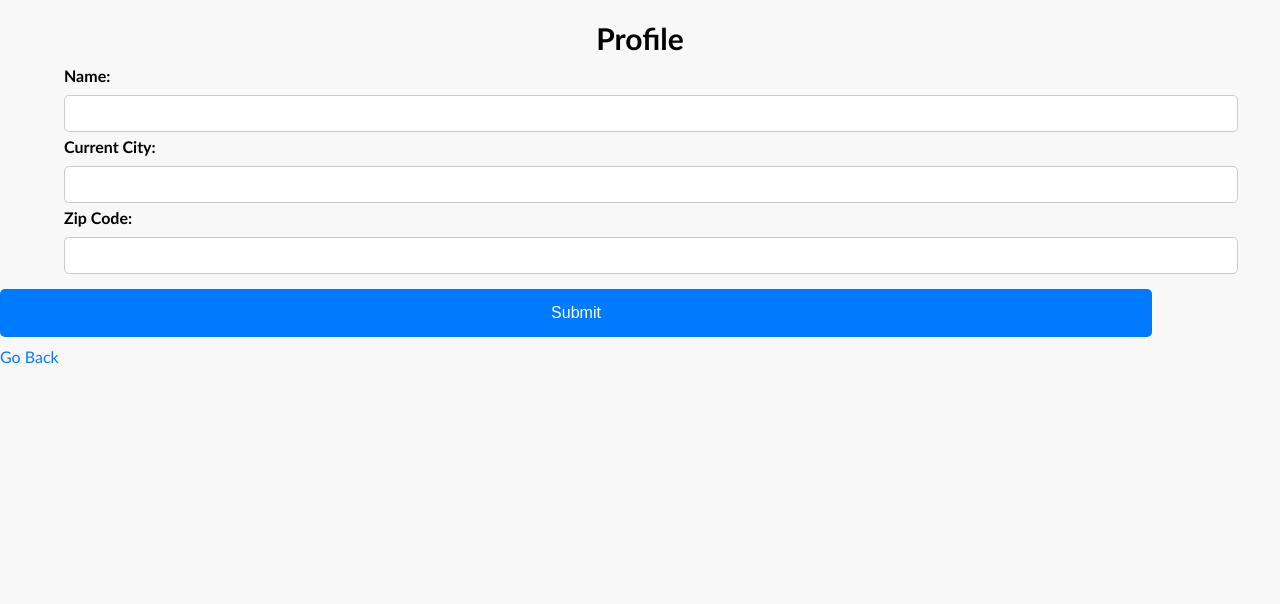
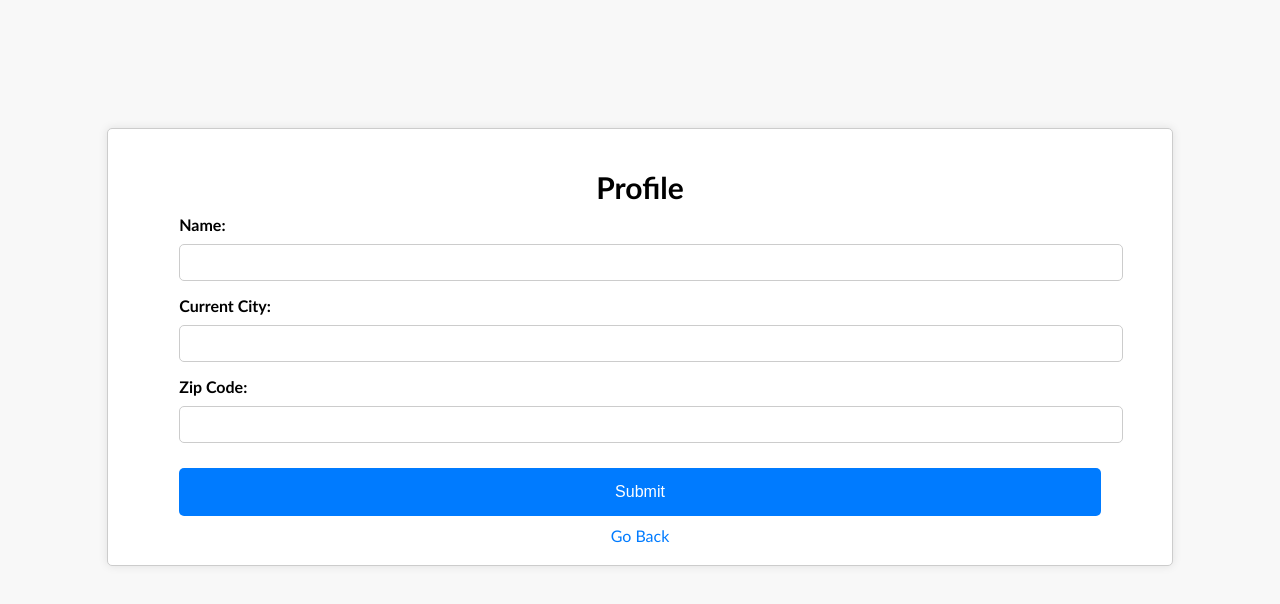
Before and after one commit to amyma13/chickenTinder, a React (Create React App) app in the folder chicken-tinder/: page /profile in a window 1280 px wide. Shown: the top 604 px of the page. Built offline with nearby package versions, Linux system fonts and the light colour scheme.

Commit message:
more CSS Fixes

```diff
--- a/chicken-tinder/src/createParty.css
+++ b/chicken-tinder/src/createParty.css
@@ -3,6 +3,7 @@
     width: 80%;
     margin-left: auto;
     margin-right: auto;
+    margin-top: 10%;
     padding: 20px;
     border: 1px solid #ccc;
     border-radius: 5px;
--- a/chicken-tinder/src/firebase.js
+++ b/chicken-tinder/src/firebase.js
@@ -1,4 +1,4 @@
-// const { initializeApp, applicationDefault, cert } = require('firebase-admin/app');
+ //const { initializeApp, applicationDefault, cert } = require('firebase-admin/app');
 // const { getFirestore, Timestamp, FieldValue, Filter } = require('firebase-admin/firestore');
 // const { getAuth, GoogleAuthProvider } = require('firebase/auth');
 import { initializeApp } from 'firebase/app';
--- a/chicken-tinder/src/profile.css
+++ b/chicken-tinder/src/profile.css
@@ -1,7 +1,9 @@
 .profile-container {
     text-align: center;
-    margin: 0 auto;
-    max-width: 300px;
+    margin-left: auto;
+    margin-right: auto;
+    margin-top: 10%;
+    max-width: 80%;
     padding: 20px;
     border: 1px solid #ccc;
     border-radius: 5px;
--- a/chicken-tinder/src/profile.js
+++ b/chicken-tinder/src/profile.js
@@ -1,5 +1,7 @@
 import React, { useState } from 'react';
 import { Link } from 'react-router-dom';
+import "./profile.css";
+
 
 function Profile() {
   const [formData, setFormData] = useState({
```
